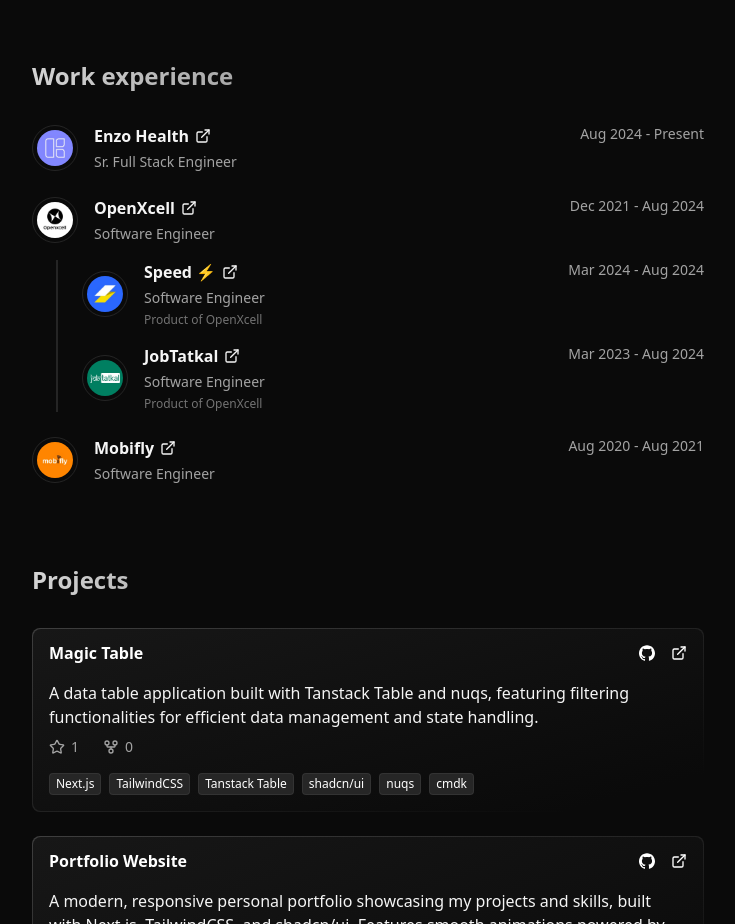
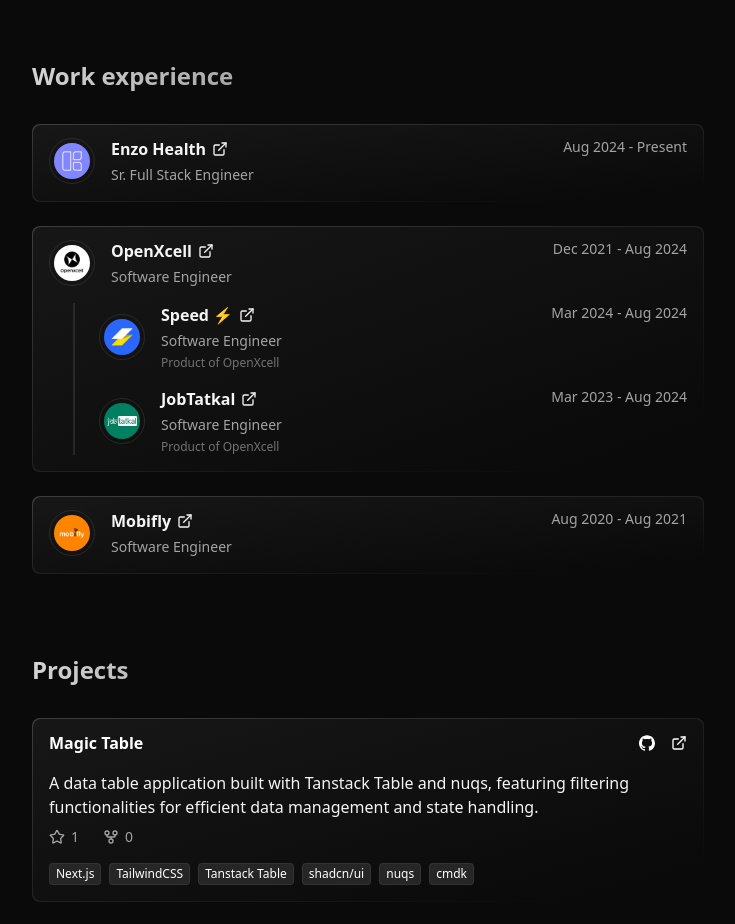
Before and after one commit to Ipriyankrajai/portfolio-v4, a Next.js app: page / in a window 1280 px wide. Shown: the part 1240-2164 px from the top of the page, without its empty margins (272-1007 px from the left). Built offline with nearby package versions, Linux system fonts and the light colour scheme.

Commit message:
using magic card for exp

```diff
--- a/components/experience.tsx
+++ b/components/experience.tsx
@@ -5,6 +5,7 @@
 import { cn } from "@/lib/utils";
 import { buttonVariants } from "@/components/ui/button";
 import { SectionShell } from "@/components/section-shell";
+import { MagicCard } from "@/components/ui/magic-card";
 import { EXPERIENCES, type Experience } from "@/config";
 
 function ExperienceItem({ experience }: { experience: Experience }) {
@@ -72,8 +73,16 @@
       </h2>
       <ul className="flex flex-col gap-6">
         {EXPERIENCES.map((experience) => (
-          <li key={experience.companyName}>
-            <ExperienceItem experience={experience} />
+          <li
+            key={experience.companyName}
+            className="rounded-lg bg-gradient-to-br from-neutral-500/50 to-neutral-950 to-90% p-px"
+          >
+            <MagicCard
+              wrapperClassName="rounded-lg px-4 pb-4 pt-3 bg-gradient-to-br from-neutral-900 to-neutral-950 to-90%"
+              className="flex flex-col gap-4 rounded-lg"
+            >
+              <ExperienceItem experience={experience} />
+            </MagicCard>
           </li>
         ))}
       </ul>
```
